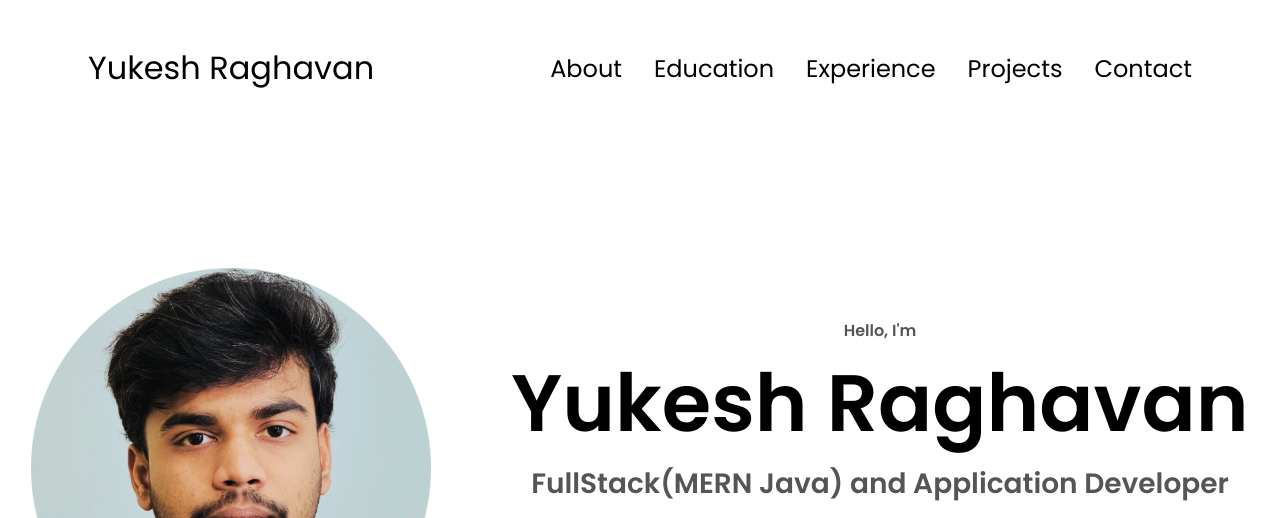
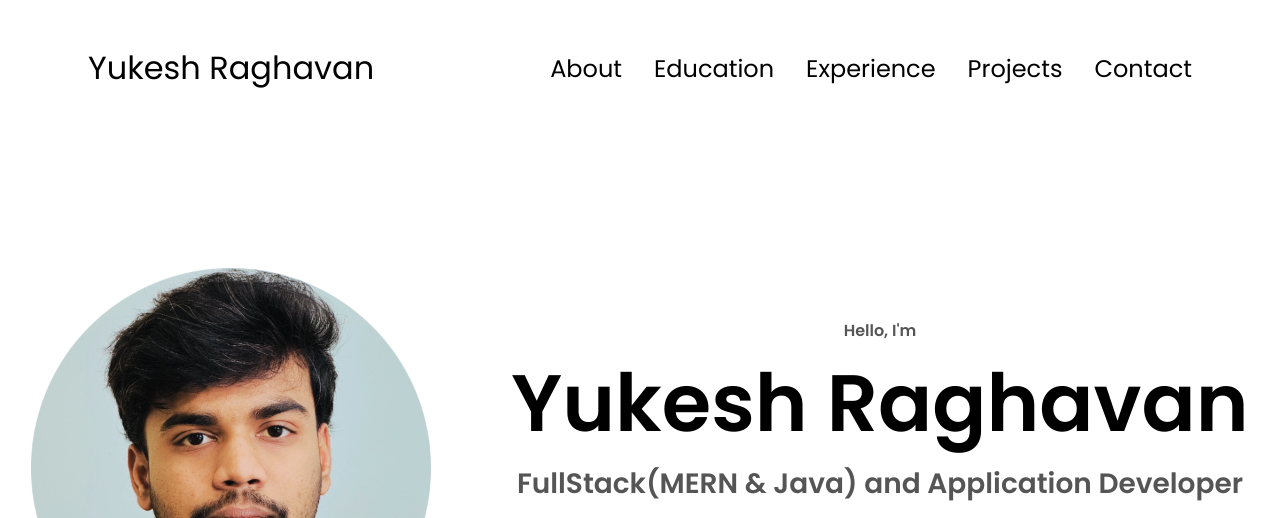
Before and after one commit to YukeshRaghav/Portfolio, a plain HTML site: page index.html in a window 1280 px wide. Shown: the top 518 px of the page. Drawn offline with Linux system fonts and the light colour scheme.

Commit message:
Update index.html

```diff
--- a/index.html
+++ b/index.html
@@ -45,7 +45,7 @@
       <div class="section__text">
         <p class="section__text__p1">Hello, I'm</p>
         <h1 class="title">Yukesh Raghavan</h1>
-        <p class="section__text__p2">FullStack(MERN Java) and Application Developer</p>
+        <p class="section__text__p2">FullStack(MERN & Java) and Application Developer</p>
         <div class="btn-container">
           <button
             class="btn btn-color-2"
```
